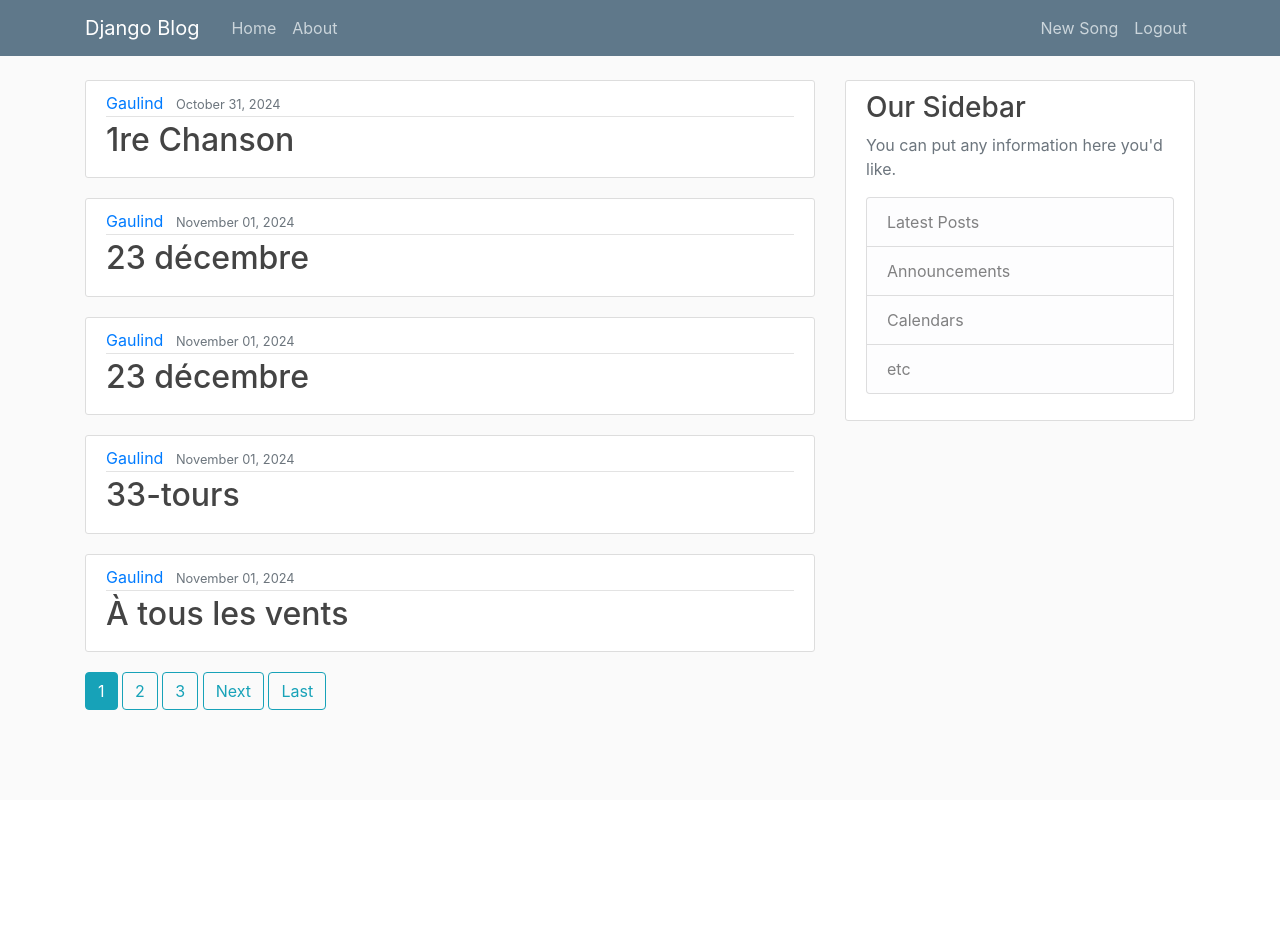
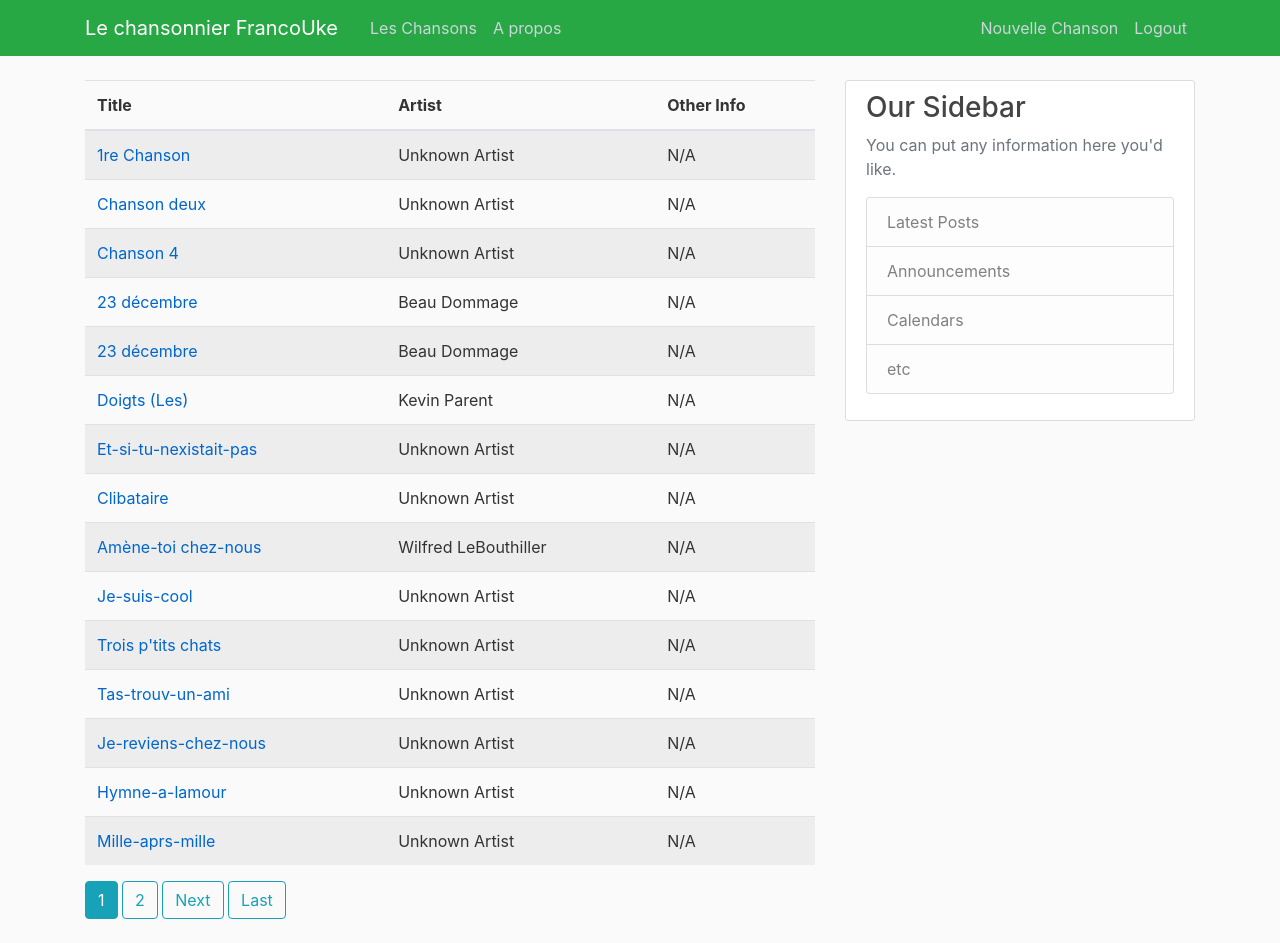
Before and after one commit to gaulindm/Francouke, a Django app: page / in a window 1280 px wide. Before the commit the page ends 710 px from the top, so only its background shows below. Run offline with Django 5.2, Linux system fonts and the light colour scheme; a user stored in the database is signed in; data comes from the database, SQL or seed files in the repository; both versions use the stored data as it was after the commit; some libraries are stand-ins or nearby versions.

Commit message:
Bootstrap Table in Success

```diff
--- a/songbook/models.py
+++ b/songbook/models.py
@@ -8,7 +8,7 @@ import json
 class Song(models.Model):
     songTitle = models.CharField(max_length=100, blank=True, null=True)
     songChordPro = models.TextField()
-    metadata = models.JSONField(default=dict, blank=True)  # Stores metadata as JSON
+    metadata = models.JSONField(blank=True, null=True)  # Stores metadata as JSON
     date_posted = models.DateField(default=timezone.now)
     contributor = models.ForeignKey(User, on_delete=models.CASCADE)
 
@@ -25,9 +25,9 @@ class Song(models.Model):
     def parse_metadata_from_chordpro(self):
         # Regular expressions to find all relevant metadata tags
         tags = {
-            "title": re.search(r'{(?:title|t):\s*(.+?)}', self.songChordPro, re.IGNORECASE | re.UNICODE),
+            "title": re.search(r'{(?:title|t):\s*([^\}]+)}', self.songChordPro, re.IGNORECASE | re.UNICODE),
             "comment": re.search(r'{(?:comment|c):\s*(.+?)}', self.songChordPro, re.IGNORECASE | re.UNICODE),
-            "artist": re.search(r'{artist:\s*(.+?)}', self.songChordPro, re.IGNORECASE | re.UNICODE),
+            "artist": re.search(r'{artist:\s*([^\}]+)}', self.songChordPro, re.IGNORECASE | re.UNICODE),
             "album": re.search(r'{album:\s*(.+?)}', self.songChordPro, re.IGNORECASE | re.UNICODE),
             "year": re.search(r'{year:\s*(\d{4})}', self.songChordPro, re.IGNORECASE),
             "key": re.search(r'{key:\s*(.+?)}', self.songChordPro, re.IGNORECASE),
--- a/songbook/static/songbook/main.css
+++ b/songbook/static/songbook/main.css
@@ -82,3 +82,24 @@ body {
   .account-heading {
     font-size: 2.5rem;
   }
+
+  /* Format 1 */
+.media.format-1 .article-title {
+  font-size: 1.2em;
+  color: #333;
+}
+
+.media.format-1 .article-content {
+  font-style: italic;
+}
+
+/* Format 2 */
+.media.format-2 .article-title {
+  font-size: 1.5em;
+  color: #555;
+  text-transform: uppercase;
+}
+
+.media.format-2 .article-content {
+  font-weight: bold;
+}
--- a/songbook/templates/songbook/base.html
+++ b/songbook/templates/songbook/base.html
@@ -15,30 +15,79 @@
       {% else %}
         <title>Songbook </title>
       {% endif%}
-  </title></head>
+  </title>
+  <style>
+ /* Table Styling */
+.song-table {
+    width: 100%;
+    border-collapse: collapse;
+    margin: 20px 0;
+    font-size: 1em;
+    min-width: 400px;
+    text-align: left;
+}
+
+/* Header Styling */
+.song-table thead tr {
+    background-color: #333;
+    color: #fff;
+    text-transform: uppercase;
+    font-weight: bold;
+}
+
+/* Row Styling */
+.song-table tbody tr {
+    border-bottom: 1px solid #ddd;
+}
+
+/* Hover Effect */
+.song-table tbody tr:hover {
+    background-color: #f5f5f5;
+    cursor: pointer;
+}
+
+/* Link Styling */
+.song-link {
+    color: #0066cc;
+    text-decoration: none;
+}
+
+.song-link:hover {
+    text-decoration: underline;
+}
+
+/* Page Break Styling */
+.page-break td {
+    padding: 10px 0;
+    background-color: #f9f9f9;
+    border: none;
+}
+
+  </style>
+</head>
   <body><header class="site-header">
-    <nav class="navbar navbar-expand-md navbar-dark bg-steel fixed-top">
+    <nav class="navbar navbar-expand-md navbar-dark bg-success fixed-top">
       <div class="container">
-        <a class="navbar-brand mr-4" href="{% url 'songbook-home' %}">Django Blog</a>
+        <a class="navbar-brand mr-4" href="{% url 'songbook-home' %}">Le chansonnier FrancoUke</a>
         <button class="navbar-toggler" type="button" data-toggle="collapse" data-target="#navbarToggle" aria-controls="navbarToggle" aria-expanded="false" aria-label="Toggle navigation">
         <span class="navbar-toggler-icon"></span>
         </button>
         <div class="collapse navbar-collapse" id="navbarToggle">
           <div class="navbar-nav mr-auto">
-            <a class="nav-item nav-link" href="{% url 'songbook-home' %}">Home</a>
-            <a class="nav-item nav-link" href="{% url 'songbook-about' %}">About</a>
+            <a class="nav-item nav-link" href="{% url 'songbook-home' %}">Les Chansons</a>
+            <a class="nav-item nav-link" href="{% url 'songbook-about' %}">A propos</a>
           </div>
           <!-- Navbar Right Side -->
 
           <div class="navbar-nav">
           {% if user.is_authenticated %}
-          <a class="nav-item nav-link" href="{% url 'song-create' %}">New Song</a>
+          <a class="nav-item nav-link" href="{% url 'song-create' %}">Nouvelle Chanson</a>
           <!-- Disbale profile for now
             <a class="nav-item nav-link" href="{% url 'profile' %}">Profile</a>-->
             <a class="nav-item nav-link" href="{% url 'logout' %}">Logout</a>
           {% else %}
             <a class="nav-item nav-link" href="{% url 'login' %}">Login</a>
-            <a class="nav-item nav-link" href="{% url 'register' %}">Register</a>
+            <a class="nav-item nav-link" href="{% url 'register' %}">S'inscrire</a>
           {% endif %}
           </div>
         </div>
--- a/songbook/templates/songbook/home.html
+++ b/songbook/templates/songbook/home.html
@@ -1,17 +1,29 @@
 {% extends "songbook/base.html" %}
   {% block content %}
-    {% for song in songs %}
-      <article class ="media content-section">
-        <div class="media-body">
-          <div class="article-metadata">
-            <a class="mr-2" href="{% url 'user-songs' song.contributor.username %}" >{{ song.contributor}}</a>
-            <small class="text-muted">{{ song.date_posted|date:"F d, Y" }}</small>
-        </div>
-        <h2><a class="article-title" href="{% url 'song-detail' song.id %}"> {{song.songTitle}}</a></h2>
-        <!--<p class="article=content">{{ song.songChordPro}}</p>-->
-        </div>
-      </article>
-    {% endfor%}
+
+  <table class="table table-striped">
+    <thead>
+        <tr>
+            <th>Title</th>
+            <th>Artist</th>
+            <th>Other Info</th>
+        </tr>
+    </thead>
+    <tbody>
+        {% for song in songs %}
+            <tr>
+                <td>
+                    <a href="{% url 'song-detail' song.id %}" class="song-link">{{ song.songTitle }}</a>
+                </td>
+                <td>{{ song.metadata.artist|default:"Unknown Artist" }}</td>
+                <td>{{ song.metadata.otherInfo|default:"N/A" }}</td>
+            </tr>
+
+
+        {% endfor %}
+    </tbody>
+</table>
+
     {% if is_paginated %}
 
       {% if page_obj.has_previous %}
--- a/songbook/views.py
+++ b/songbook/views.py
@@ -10,12 +10,8 @@ from django.views.generic import (
     DeleteView,
     )
 from .models import Song
+from django.db. models import Prefetch
 from unidecode import unidecode
-
-
-
-
-
 
 
 def home(request):
@@ -29,20 +25,18 @@ class SongListView (ListView):
     template_name = 'songbook/home.html'
     context_object_name = 'songs'
     ordering = ['songTitle']
-    paginate_by = 5
+    paginate_by = 15
 
     def get_queryset(self):
-        # Retrieve all songs and sort them by an unaccented title
-        songs = Song.objects.all()
-        # Sort using unidecode to remove accents for sorting purposes
-        return sorted(songs, key=lambda song: unidecode(song.songTitle or ""))
+        # Sort by title and return
+        return Song.objects.all()
 
 class UserSongListView (ListView):
     model = Song
     template_name = 'songbook/user_songs.html'
     context_object_name = 'songs'
     ordering = ['songTitle']
-    paginate_by = 5
+    paginate_by = 15
 
     def get_queryset(self):
         user = get_object_or_404(User, username=self.kwargs.get('username'))
```
Also changed, not shown: songbook/management/commands/populate_parsed_songs.py (deleted, +0 -34 lines), songbook/parser.py (deleted, +0 -34 lines), db.sqlite3.
